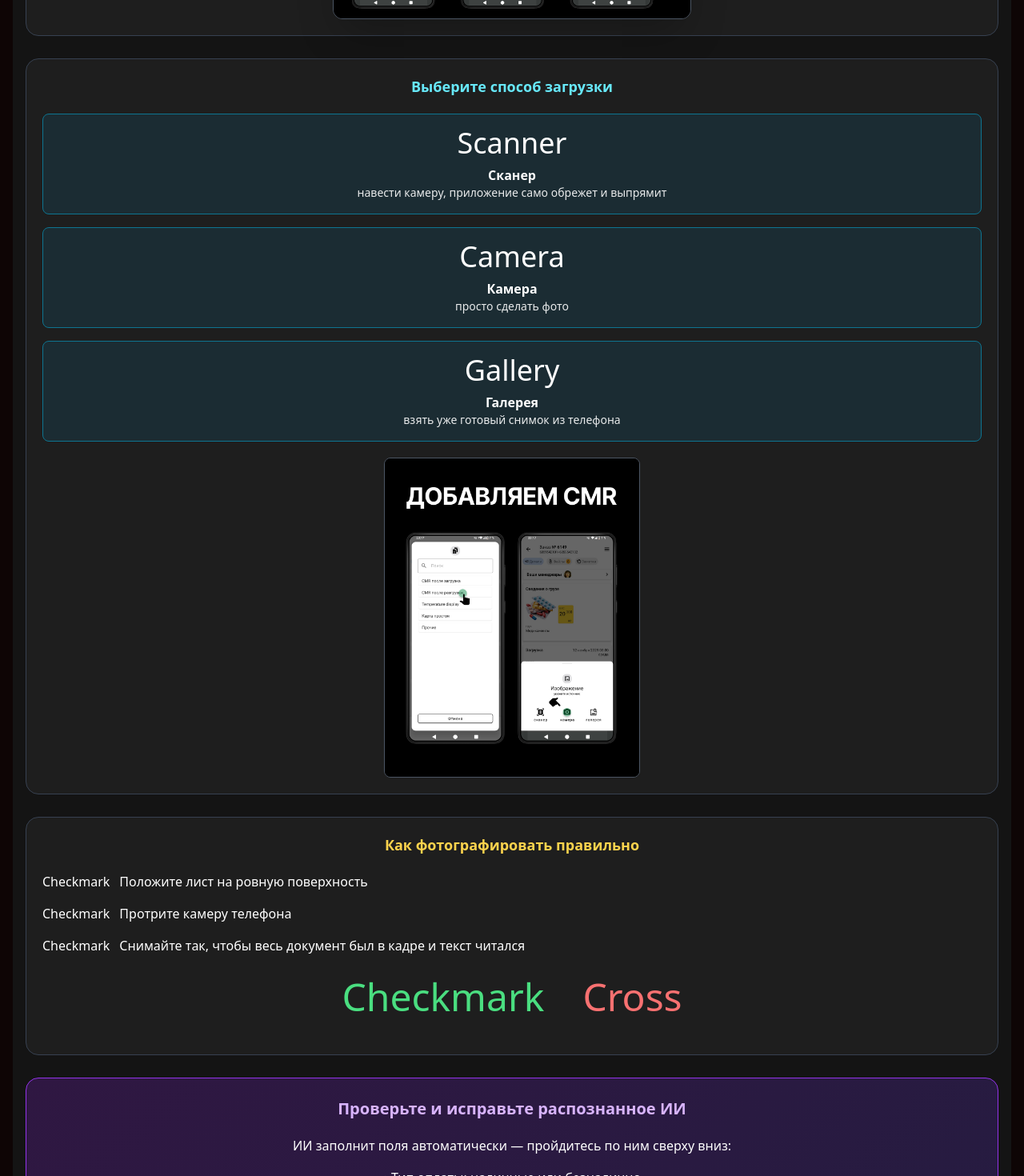
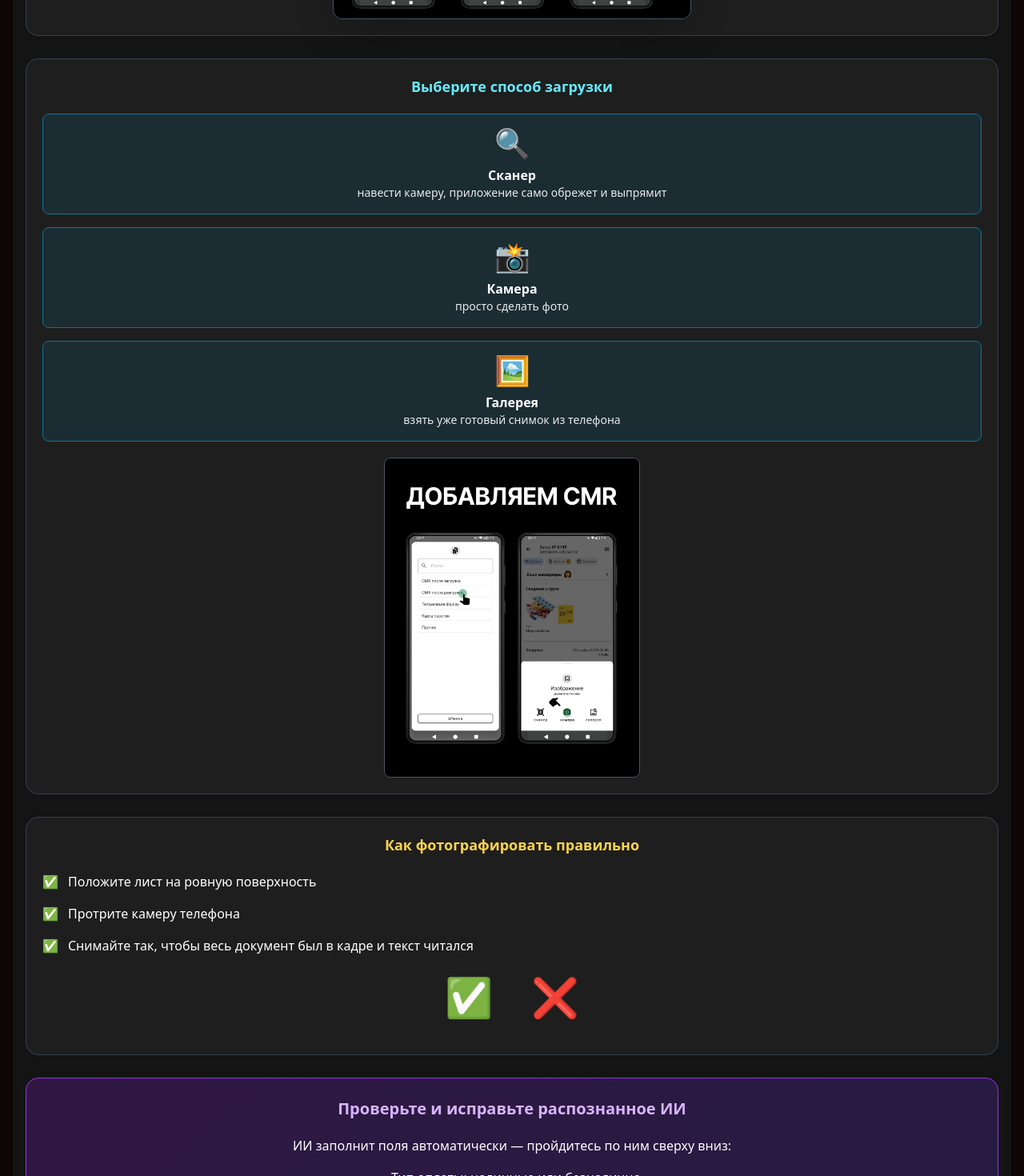
Before and after one commit to ew-mhlnk/bf-helper, a React (Create React App) app in the folder frontend/: page /manual/add-receipt in a window 1280 px wide. Shown: the part 1348-2818 px from the top of the page at 80% size. Built offline with nearby package versions, Linux system fonts and the light colour scheme.

Commit message:
trying make the same style

```diff
--- a/frontend/src/manual/AddCMRPage.tsx
+++ b/frontend/src/manual/AddCMRPage.tsx
@@ -85,16 +85,19 @@ const AddCMRPage: React.FC = () => {
 
         <div className="space-y-4">
           <div className="bg-cyan-900/30 rounded-lg p-4 text-center border border-cyan-700">
+            <p className="text-4xl mb-2">🔍</p>
             <p className="font-semibold">Сканер</p>
-            <p className="text-sm opacity-90 mt-1">приложение само обрежет и выпрямит</p>
+            <p className="text-sm opacity-90">навести камеру, приложение само обрежет и выпрямит</p>
           </div>
           <div className="bg-cyan-900/30 rounded-lg p-4 text-center border border-cyan-700">
+            <p className="text-4xl mb-2">📸</p>
             <p className="font-semibold">Камера</p>
-            <p className="text-sm opacity-90 mt-1">просто сделать фото</p>
+            <p className="text-sm opacity-90">просто сделать фото</p>
           </div>
           <div className="bg-cyan-900/30 rounded-lg p-4 text-center border border-cyan-700">
+            <p className="text-4xl mb-2">🖼</p>
             <p className="font-semibold">Галерея</p>
-            <p className="text-sm opacity-90 mt-1">готовый снимок из телефона</p>
+            <p className="text-sm opacity-90">взять уже готовый снимок из телефона</p>
           </div>
         </div>
 
@@ -123,6 +126,9 @@ const AddCMRPage: React.FC = () => {
             <span>✔️</span> Снимайте так, чтобы весь документ был в кадре и текст читался
           </li>
         </ul>
+
+
+
 
 
         <img
--- a/frontend/src/manual/AddReceiptPage.tsx
+++ b/frontend/src/manual/AddReceiptPage.tsx
@@ -78,17 +78,17 @@ const AddReceiptPage: React.FC = () => {
 
         <div className="space-y-4">
           <div className="bg-cyan-900/30 rounded-lg p-4 text-center border border-cyan-700">
-            <p className="text-4xl mb-2">Scanner</p>
+            <p className="text-4xl mb-2">🔍</p>
             <p className="font-semibold">Сканер</p>
             <p className="text-sm opacity-90">навести камеру, приложение само обрежет и выпрямит</p>
           </div>
           <div className="bg-cyan-900/30 rounded-lg p-4 text-center border border-cyan-700">
-            <p className="text-4xl mb-2">Camera</p>
+            <p className="text-4xl mb-2">📸</p>
             <p className="font-semibold">Камера</p>
             <p className="text-sm opacity-90">просто сделать фото</p>
           </div>
           <div className="bg-cyan-900/30 rounded-lg p-4 text-center border border-cyan-700">
-            <p className="text-4xl mb-2">Gallery</p>
+            <p className="text-4xl mb-2">🖼</p>
             <p className="font-semibold">Галерея</p>
             <p className="text-sm opacity-90">взять уже готовый снимок из телефона</p>
           </div>
@@ -110,19 +110,19 @@ const AddReceiptPage: React.FC = () => {
 
         <ul className="space-y-4 text-base">
           <li className="flex items-center gap-3">
-            <span>Checkmark</span> Положите лист на ровную поверхность
+            <span>✅</span> Положите лист на ровную поверхность
           </li>
           <li className="flex items-center gap-3">
-            <span>Checkmark</span> Протрите камеру телефона
+            <span>✅</span> Протрите камеру телефона
           </li>
           <li className="flex items-center gap-3">
-            <span>Checkmark</span> Снимайте так, чтобы весь документ был в кадре и текст читался
+            <span>✅</span> Снимайте так, чтобы весь документ был в кадре и текст читался
           </li>
         </ul>
 
         <div className="flex justify-center gap-12 my-7 text-5xl">
-          <span className="text-green-400">Checkmark</span>
-          <span className="text-red-400">Cross</span>
+          <span className="text-green-400">✅</span>
+          <span className="text-red-400">❌</span>
         </div>
       </div>
 
```
